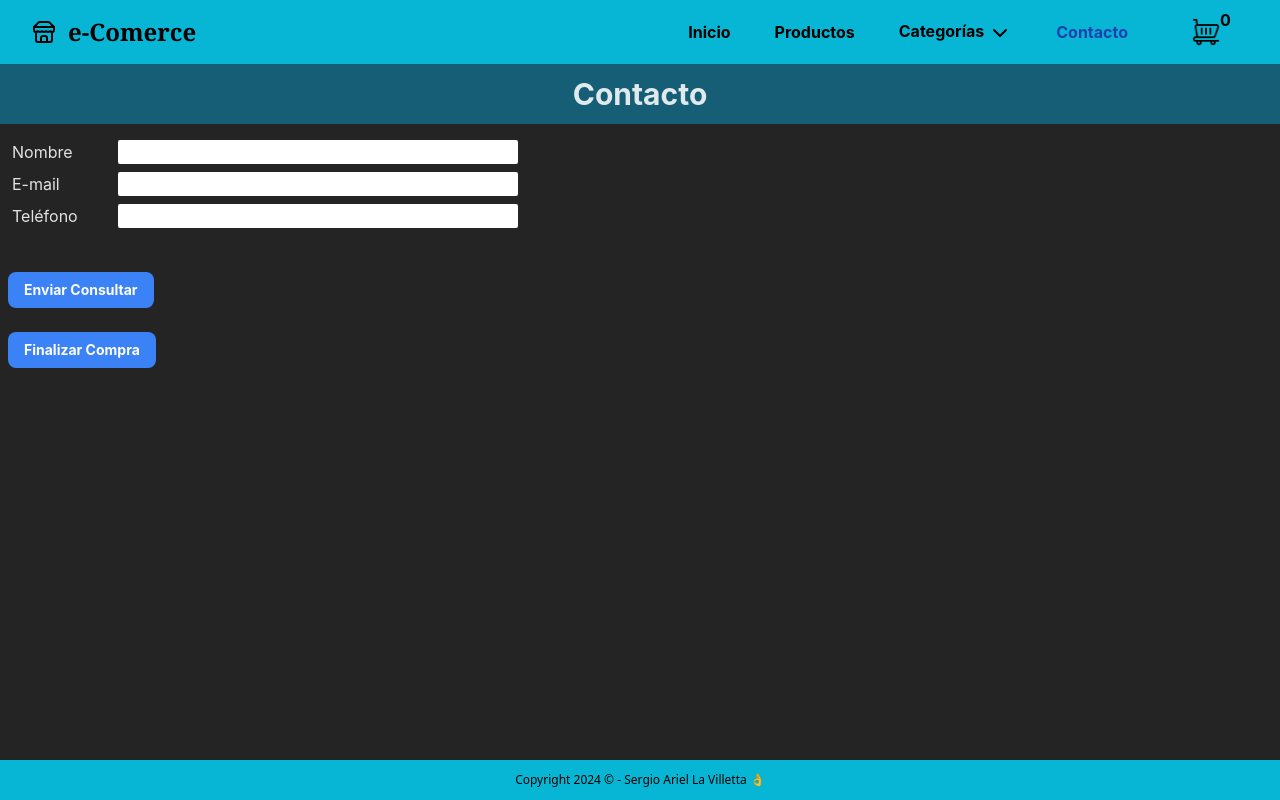
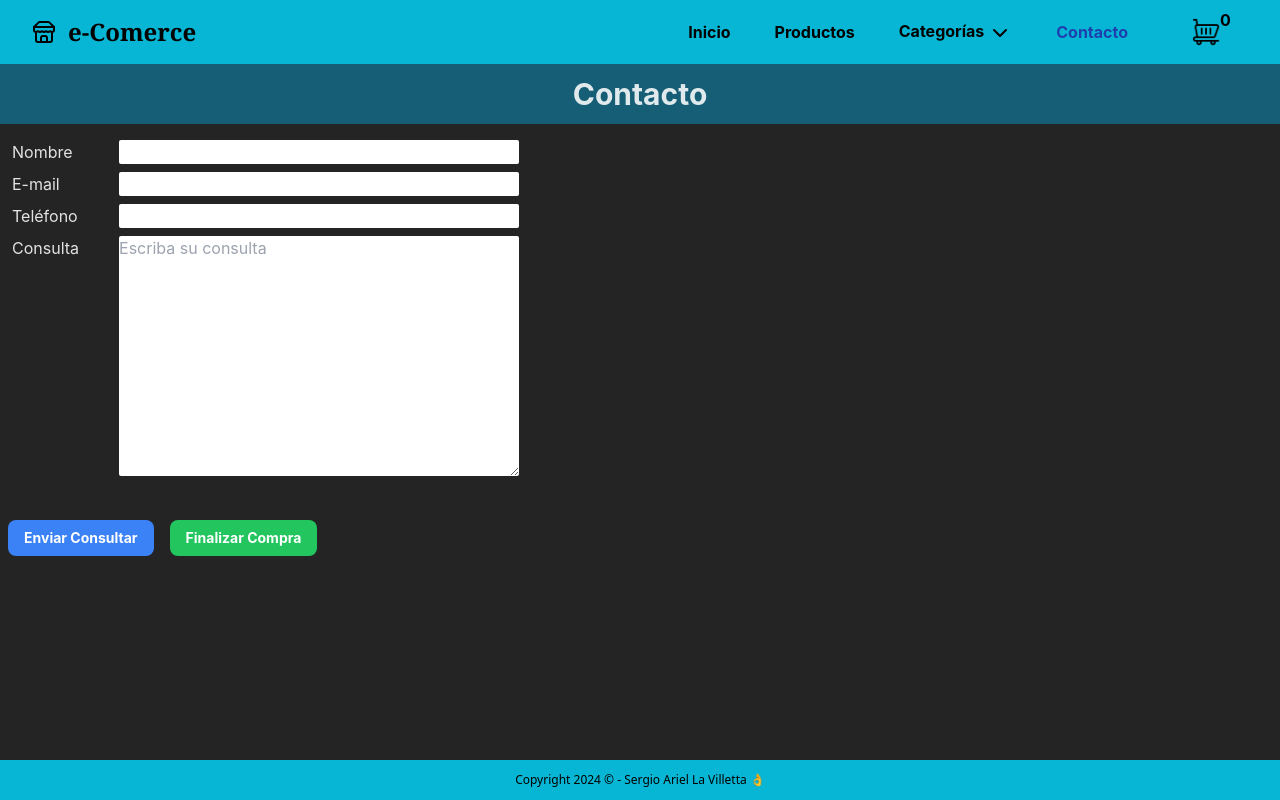
Before and after one commit to sergioLvDev/proyectoFinal-React-Sergio-LaVilletta, a React (Vite) app: page /checkout in a window 1280 px wide. Built offline with nearby package versions, Linux system fonts and the light colour scheme.

Commit message:
Text area contacto

```diff
--- a/src/components/Button.jsx
+++ b/src/components/Button.jsx
@@ -2,7 +2,7 @@ function Button({ text }) {
   const handleClick = () => {};
 
   return (
-    <div>
+    <div className="inline-flex">
       <button
         className="px-4 py-2 mx-2 text-sm font-bold text-white transition-all bg-blue-500 rounded-lg hover:bg-cyan-800"
         onClick={handleClick}
--- a/src/components/CheckOut.jsx
+++ b/src/components/CheckOut.jsx
@@ -19,6 +19,7 @@ const CheckOut = () => {
       pedido: carrito,
       total: precioTotal(),
     };
+    console.log(pedido);
 
     const pedidosRef = collection(db, "pedidos");
     addDoc(pedidosRef, pedido);
@@ -53,6 +54,7 @@ const CheckOut = () => {
             <label htmlFor="nombre">Nombre</label>
             <label htmlFor="email">E-mail</label>
             <label htmlFor="telefono">Teléfono</label>
+            <label htmlFor="consulta">Consulta</label>
           </div>
           <div className="flex flex-col gap-2 ">
             <input
@@ -73,16 +75,27 @@ const CheckOut = () => {
               required
               {...register("telefono")}
             />
+            <textarea
+              name="consulta"
+              className="w-[400px] max-[550px]:w-[200px] rounded-sm"
+              type="text"
+              id="consulta"
+              cols="30"
+              rows="10"
+              placeholder="Escriba su consulta"
+              {...register("consulta")}
+            ></textarea>
           </div>
         </div>
         <br />
+
         <Button text="Enviar Consultar" type="submit" />
-        <br />
-        <Button
-          text="Finalizar Compra"
+        <button
           type="submit"
-          className="bg-green-500!"
-        />
+          className="inline px-4 py-2 mx-2 text-sm font-bold text-white transition-all bg-green-500 rounded-lg hover:bg-green-400"
+        >
+          Finalizar Compra
+        </button>
       </form>
     </div>
   );
```
